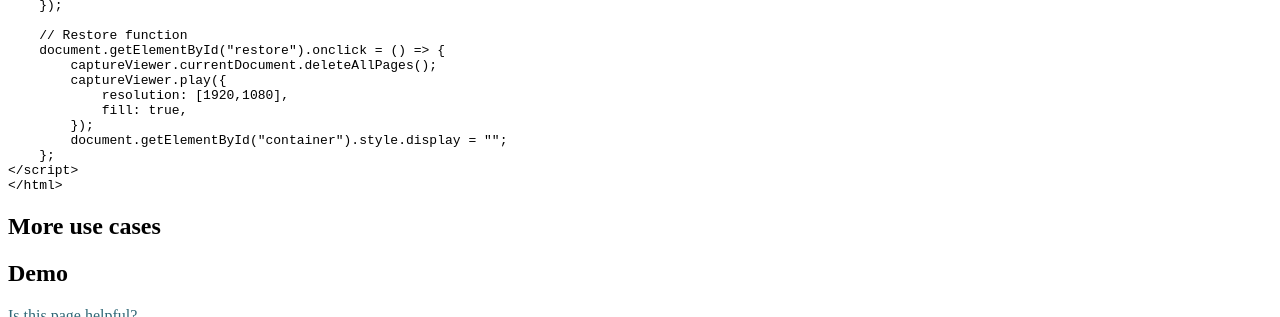
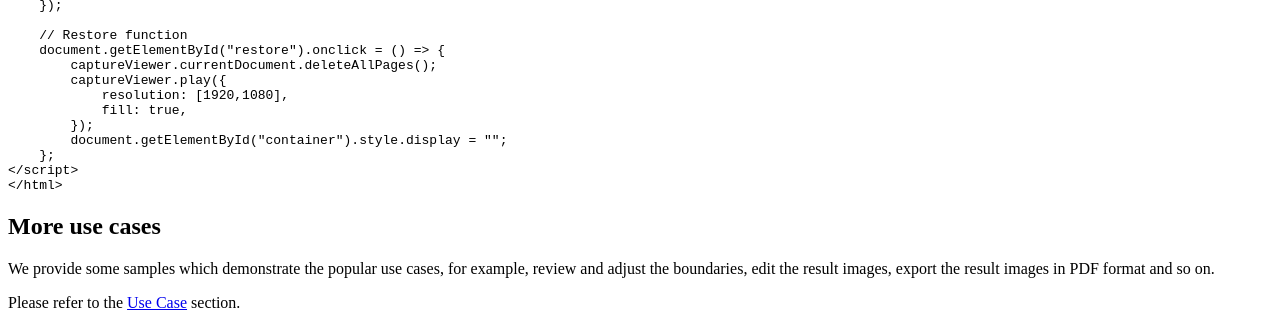
Before and after one commit to dynamsoft-docs/mobile-document-scanner-docs-js, a Jekyll site: the page built from gettingstarted/helloworld.md, in a window 1280 px wide and 900 px high, scrolled down 5673 px, cut to the strip 0-317 px from the top of the window. Built offline with Jekyll 4.4.1, drawn with Linux system fonts in a browser that asks for light colours.

Commit message:
update use case part

```diff
--- a/gettingstarted/helloworld.md
+++ b/gettingstarted/helloworld.md
@@ -379,4 +379,8 @@ document.getElementById("restore").onclick = () => {
 
 ## More use cases
 
-## Demo
+We provide some samples which demonstrate the popular use cases, for example, review and adjust the boundaries, edit the result images, export the result images in PDF format and so on.
+
+Please refer to the [Use Case]({{ site.codegallery }}usecases/index.html) section.
+
+## [Demo]({{ site.codegallery }}demo/index.html)
```
Also changed, not shown: codegallery/usecase/index.md (+16 -8 lines), codegallery/usecase/sample1.md (+1 -1 lines), codegallery/usecase/sample2.md (+1 -1 lines), codegallery/usecase/sample3.md (+1 -1 lines), codegallery/usecase/sample4.md (+1 -1 lines).
